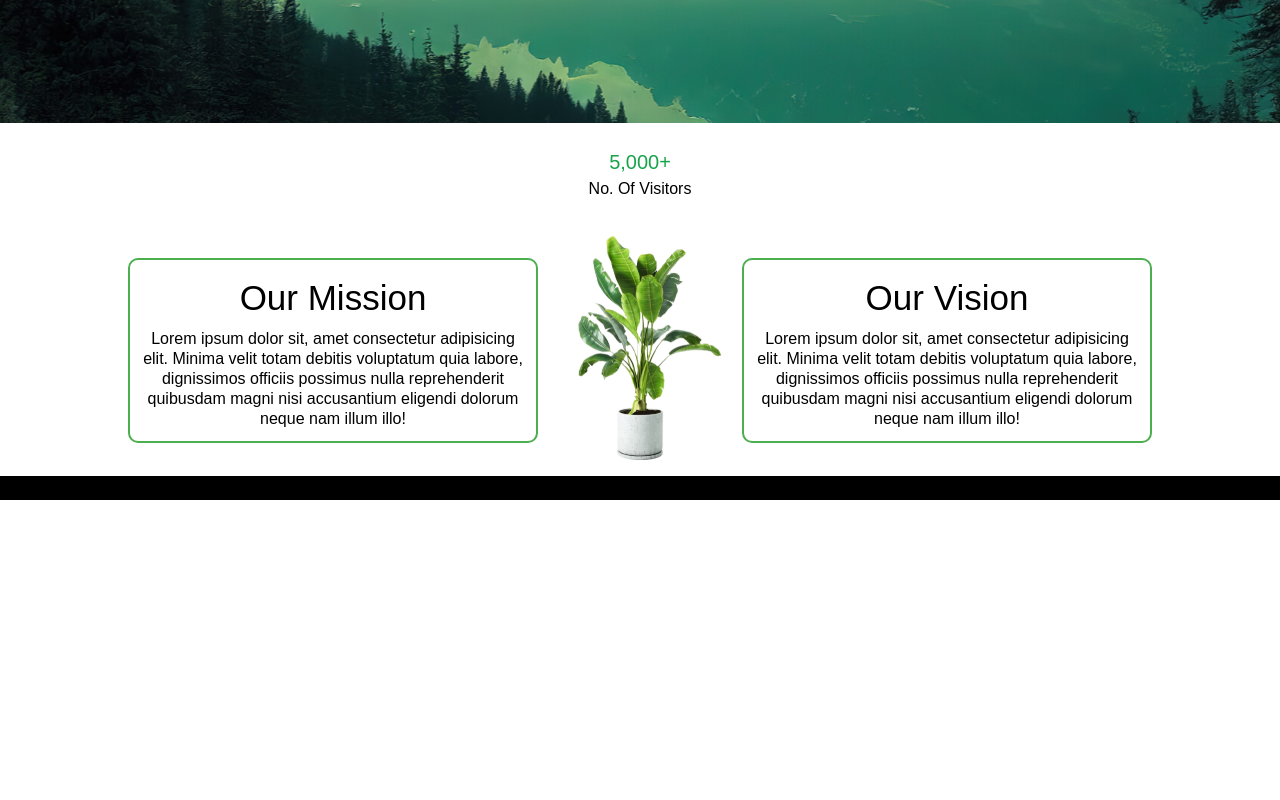
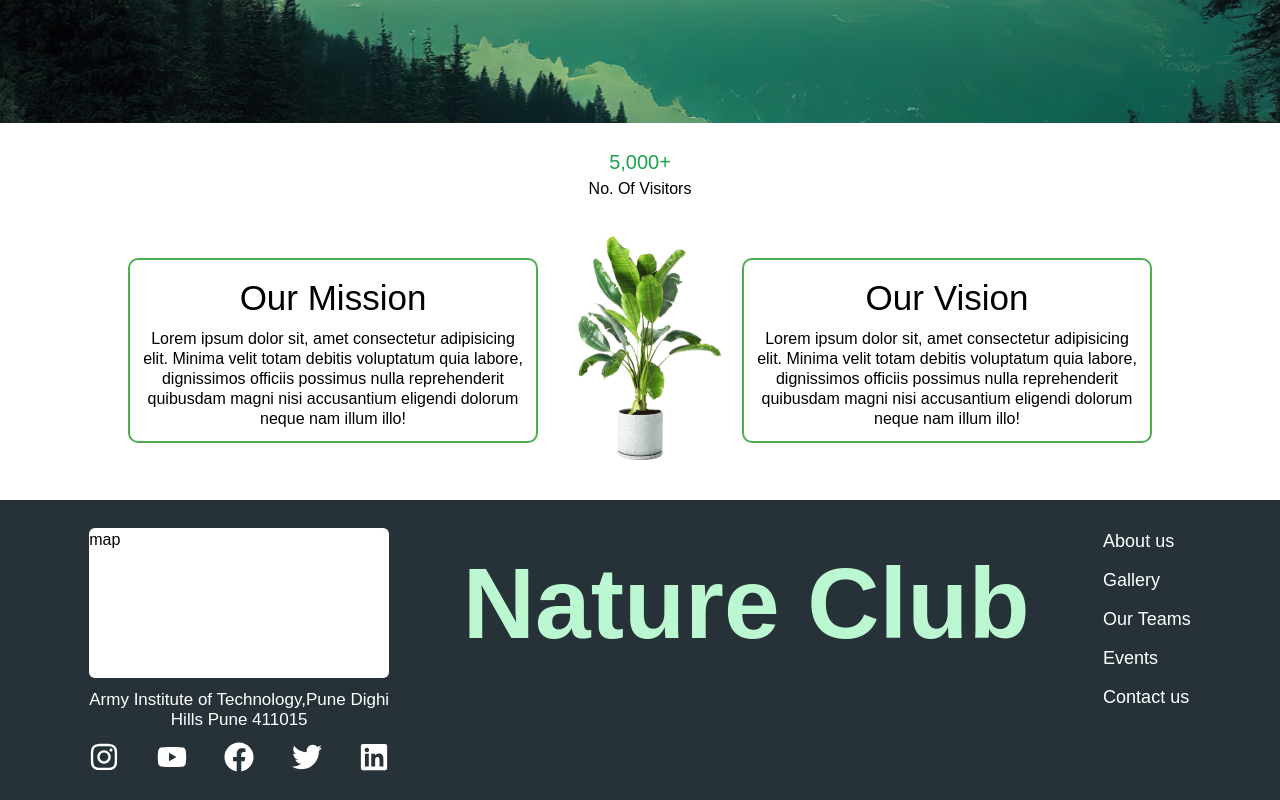
Before and after one commit to darkars33/Nature-Club, a React (Vite) app: page / in a window 1280 px wide. Shown: the part 597-1397 px from the top of the page. Before the commit the page ends 1097 px from the top, so only its background shows below. Built offline with nearby package versions, Linux system fonts and the light colour scheme.

Commit message:
footer completed

```diff
--- a/src/App.jsx
+++ b/src/App.jsx
@@ -7,6 +7,7 @@ import Leaderboard from "./Pages/Leaderboard";
 import Team from "./Pages/Team";
 import Home from "./Pages/Home";
 import Error from "./Pages/Error";
+import Footer from "./Components/Footer";
 
 
 function App() {
@@ -22,6 +23,7 @@ function App() {
         <Route path="/team" element={<Team />} />
         <Route path="*" element={<Error />} />
       </Routes>
+      <Footer />
     </BrowserRouter>
   )
 }
--- /dev/null
+++ b/src/Components/Footer.jsx
@@ -0,0 +1,41 @@
+import React from "react";
+import { FaInstagram, FaYoutube, FaFacebook, FaTwitter, FaLinkedin} from "react-icons/fa";
+
+
+const Footer = () => {
+          return (
+                    <>
+                              <div className="w-full bg-[#263238] p-7 flex justify-center">
+                                        <div className="w-[90%] relative flex justify-between gap-10 ms:flex-col ms:items-center">
+                                                  <div className="flex flex-col gap-3">
+                                                            <div className="w-[300px] h-[150px] bg-white rounded-md">map</div>
+                                                            <div className="w-[300px] ">
+                                                                      <h1 className="text-white text-[17px] text-center leading-5">Army Institute of Technology,Pune Dighi Hills Pune 411015</h1>
+                                                            </div>
+                                                            <div className="w-[300px] flex justify-between xs:justify-center xs:gap-4">
+                                                                      <a href="/"><FaInstagram className="text-white text-[30px]"/></a>
+                                                                      <a href=""><FaYoutube className="text-white text-[30px]"/> </a>
+                                                                      <a href=""><FaFacebook className="text-white text-[30px]"/></a>
+                                                                      <a href=""><FaTwitter className="text-white text-[30px]"/></a>
+                                                                      <a href=""><FaLinkedin className="text-white text-[30px]"/></a>
+                                                            </div>
+                                                  </div>
+                                                  <h1 className="text-[100px] text-green-200 font-semibold lg:text-[60px] xs:text-[40px]">Nature Club</h1>
+                                                  <div>
+                                                            <div>
+                                                                      <ul className="flex flex-col gap-3 text-[18px]">
+                                                                                <li className="text-white">About us</li>
+                                                                                <li className="text-white">Gallery</li>
+                                                                                <li className="text-white">Our Teams</li>
+                                                                                <li className="text-white">Events</li>
+                                                                                <li className="text-white">Contact us</li>
+                                                                      </ul>
+                                                            </div>
+                                                  </div>
+                                        </div>
+                              </div>
+                    </>
+          )
+}
+
+export default Footer;
--- a/src/Pages/Home.jsx
+++ b/src/Pages/Home.jsx
@@ -52,7 +52,7 @@ const Home = () => {
         </div>
 
       </div>
-      <h1 className="bg-black">jac</h1>
+      <br />
     </>
   );
 };
--- a/src/index.css
+++ b/src/index.css
@@ -8,6 +8,7 @@
   box-sizing: border-box;
   /* background-color: #fdf4f4; */
   font-family: Arial, Helvetica, sans-serif;
+
 }
 .club{
   content: attr(data-text);
@@ -27,3 +28,9 @@
   border-radius: 10px;
   transition: all 0.5s;
 }
+
+
+/* Track */
+::-webkit-scrollbar-track {
+  border-radius: 50px;
+}
```
